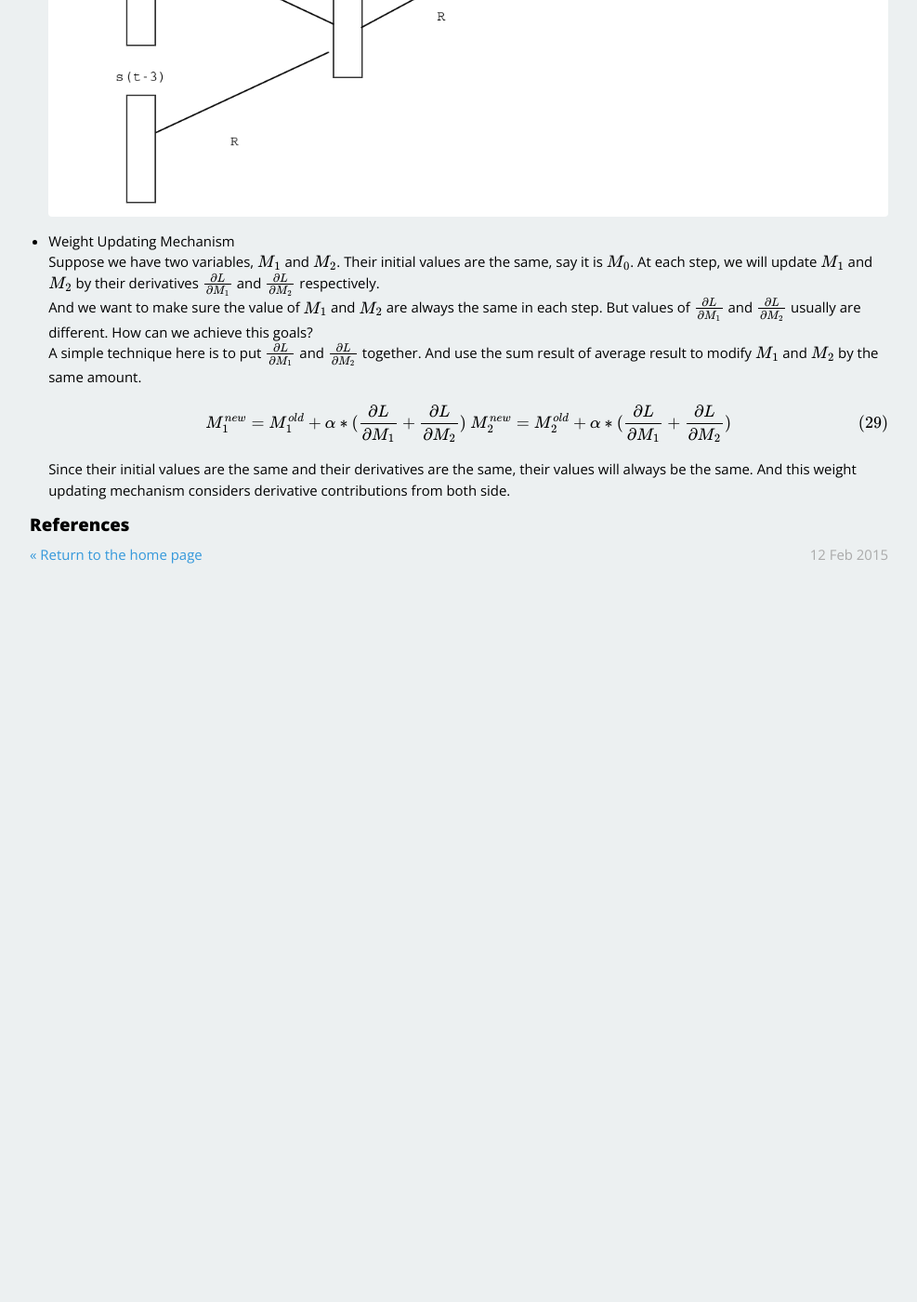
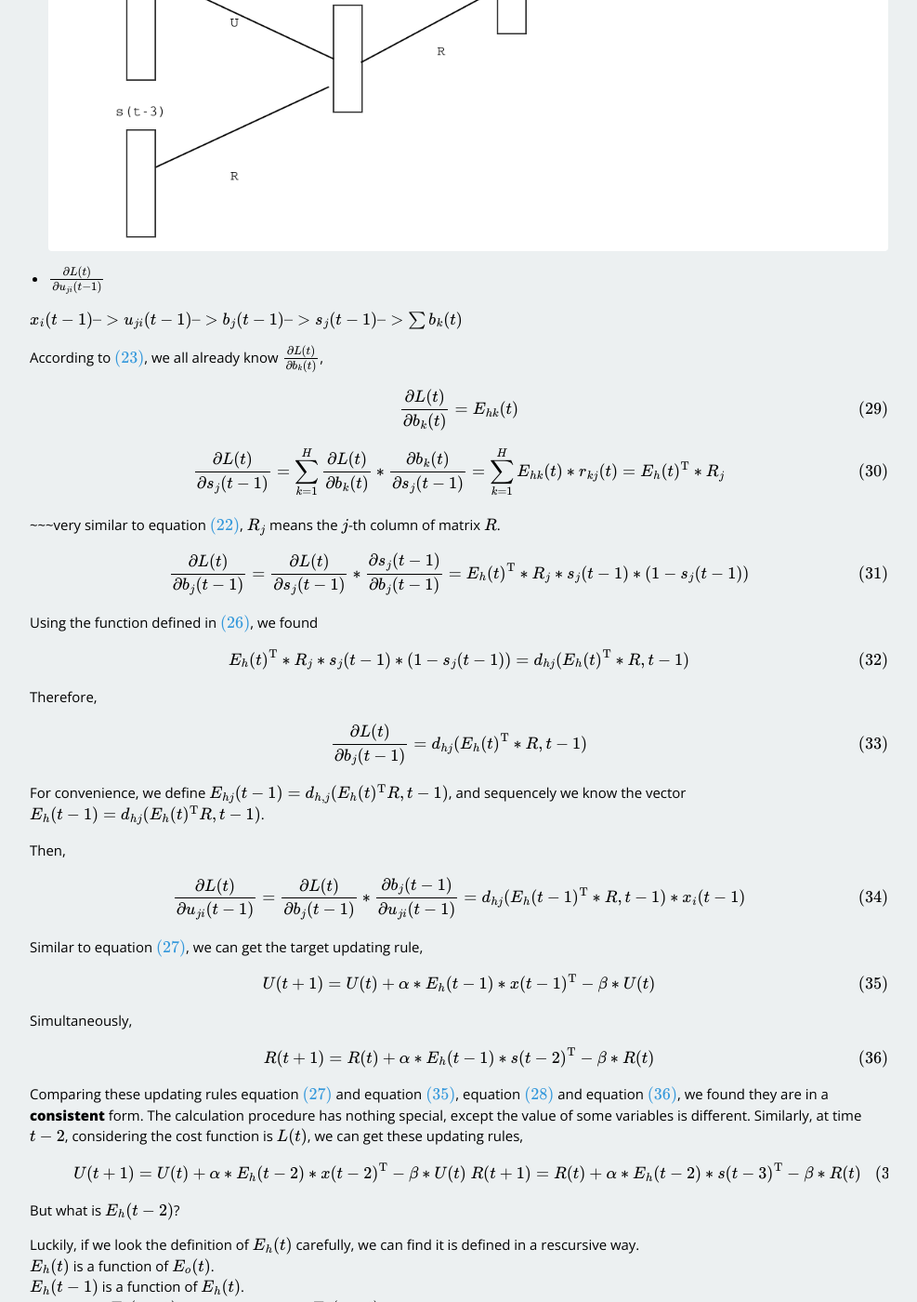
Before and after one commit to zeeeyang/zeeeyang.github.io, a Jekyll site: the page built from _posts/2015-02-12-RNNLM-BPTT-Step-by-Step.markdown, in a window 1280 px wide and 1400 px high, scrolled down 5854 px. Shown: the whole window at 93% size, without its empty margins (146-1133 px from the left). Built offline with Jekyll 4.4.1, drawn with Linux system fonts in a browser that asks for light colours; Markdown is read by kramdown in place of the engine named in the settings; formulas are drawn with MathJax 3; before the commit the page ends 6484 px from its top, so only the background shows below that; some of the changed text lies outside the part shown.

Commit message:
0.6 version of BPTT, need to understand why we need BPTT and make english more fluently

```diff
--- a/_posts/2015-02-12-RNNLM-BPTT-Step-by-Step.markdown
+++ b/_posts/2015-02-12-RNNLM-BPTT-Step-by-Step.markdown
@@ -258,6 +258,7 @@ It seems error **propagated recursively** from output layer to hidden layer unde
 Remember we want to obtain the maxtrix-vector form to update $U$. Using $E\_{h}(t)$, the updating rule is
 \begin{equation}
 U(t+1) = U(t) + \alpha \* E\_{h}(t) \* x(t)^\mathrm{T} - \beta \* U(t)
+\label{27}
 \end{equation}
 ### Updating $R$
 
@@ -265,15 +266,109 @@ Similarly to update $U$, we can get the updating rules of $R$,
 
 \begin{equation}
 R(t+1) = R(t) + \alpha \* E\_{h}(t) \* s(t-1)^\mathrm{T} - \beta \* R(t)
+\label{28}
 \end{equation}
 
 ---
 ##Backward Progagation Through Time
 
+* Why BPTT?
+
 * Unfolding
 ![Figure 3](/images/unfold_rnn.png "Unfolding Recurrent Neural Network")
 
+* $\frac{\partial{L(t)}}{\partial{u\_{ji}(t-1)}}$
+
+$x\_i(t-1)-->u\_{ji}(t-1)-->b\_{j}(t-1)-->s\_{j}(t-1)-->\sum{b\_k(t)}$
+
+According to $\eqref{23}$, we all already know $\frac{\partial{L(t)}}{\partial{b\_{k}(t)}}$,
+\begin{equation}
+\frac{\partial{L(t)}}{\partial{b\_{k}(t)}} = E\_{hk}(t)
+\end{equation}
+
+\begin{equation}
+\frac{\partial{L(t)}}{\partial{s\_{j}(t-1)}} = \sum\_{k=1}^{H}{\frac{\partial{L(t)}}{\partial{b\_{k}(t)}} \* \frac{\partial{b\_{k}(t)}}{\partial{s\_{j}(t-1)}}}
+= \sum\_{k=1}^{H}{E\_{hk}(t)*r\_{kj}(t)} = E\_h(t)^{\mathrm{T}} * R\_j
+\end{equation}
+
+~~~very similar to equation $\eqref{22}$, $R_j$ means the $j$-th column of matrix $R$.
+
+\begin{equation}
+\frac{\partial{L(t)}}{\partial{b\_{j}(t-1)}}  = \frac{\partial{L(t)}}{\partial{s\_{j}(t-1)}} \* \frac{
+\partial{s\_{j}(t-1)}
+}{
+\partial{b\_{j}(t-1)}
+}
+= E\_h(t)^{\mathrm{T}} * R\_j \* s\_{j}(t-1) \* (1-s\_{j}(t-1) )
+\end{equation}
+
+Using the function defined in $\eqref{26}$, we found
+\begin{equation}
+ E\_h(t)^{\mathrm{T}} * R\_j \* s\_{j}(t-1) \* (1-s\_{j}(t-1) ) = d\_{hj}(E\_h(t)^{\mathrm{T}}\*R, t-1)
+\end{equation}
+
+Therefore,
+\begin{equation}
+ \frac{\partial{L(t)}}{\partial{b\_{j}(t-1)}} = d\_{hj}(E\_h(t)^{\mathrm{T}}\*R, t-1)
+\end{equation}
+
+For convenience, we define $E\_{hj}(t-1)=d\_{h,j}(E\_{h}(t)^\mathrm{T}R,t-1)$, and sequencely we know the vector $E\_{h}(t-1) = d\_{hj}(E\_{h}(t)^\mathrm{T}R,t-1)$.
+
+Then,
+\begin{equation}
+ \frac{\partial{L(t)}}{\partial{u\_{ji}(t-1)}} = \frac{\partial{L(t)}}{\partial{b\_{j}(t-1)}} * \frac{\partial{b\_{j}(t-1)}}{\partial{u\_{ji}(t-1)}}
+ = d\_{hj}(E\_h(t-1)^{\mathrm{T}}\*R, t-1) * x\_{i}(t-1)
+\end{equation}
+
+Similar to equation $\eqref{27}$, we can get the target updating rule,
+
+\begin{equation}
+U(t+1) = U(t) + \alpha \* E\_{h}(t-1) \* x(t-1)^\mathrm{T} - \beta \* U(t)
+\label{35}
+\end{equation}
+
+Simultaneously,
+\begin{equation}
+R(t+1) = R(t) + \alpha \* E\_{h}(t-1) \* s(t-2)^\mathrm{T} - \beta \* R(t)
+\label{36}
+\end{equation}
+
+Comparing these updating rules equation $\eqref{27}$ and equation $\eqref{35}$, equation $\eqref{28}$ and equation $\eqref{36}$,  we found they are in a **consistent** form.
+The calculation procedure has nothing special, except the value of some variables is different.
+Similarly, at time $t-2$, considering the cost function is $L(t)$, we can get these updating rules,
+\begin{equation}
+ U(t+1) = U(t) + \alpha \* E\_{h}(t-2) \* x(t-2)^\mathrm{T} - \beta \* U(t) \\\
+ R(t+1) = R(t) + \alpha \* E\_{h}(t-2) \* s(t-3)^\mathrm{T} - \beta \* R(t)
+\end{equation}
+
+But what is $E\_{h}(t-2)$?
+
+Luckily, if we look the definition of $E\_{h}(t)$ carefully, we can find it is defined in a rescursive way.
+$E\_{h}(t)$ is a function of $E\_{o}(t)$.
+$E\_{h}(t-1)$ is a function of $E\_{h}(t)$.
+No doubtly, $E\_{h}(t-2)$ will be a function of $E\_{h}(t-1)$ and so on.
+
+Actually, $E\_{h-1}(t)$ means errors propagated from the output layer at time $t$ to the hidden layer at time $t-1$. Therefore we can say the error propagated in a recursive way.
+The matrix in function $d$ is the interaction matrix between the layer error comes in  and the layer flows out.
+For $E\_{h}(t)$, the interaction matrix  is $W$.
+For $E\_{h}(t-1)$, the matrix is $R$.
+For $E\_{h}(t-2)$ and later vector such as $E\_{h}(t-3)$, this martrix always is $R$. Because the error flows from current hidden layer to previous hidden layer and $R$ is the matrix between two hidden layers.
+
+Therefore we can get the form of $E\_{h}(t-2)$,
+
+\begin{equation}
+	E\_{h}(t-2) = d\_{h}(E\_{h}(t-1)^{\mathrm{T}}R,t-2)
+\end{equation}
+
+
 * Weight Updating Mechanism
+There is still another question.  We already know derivative of $\frac{\partial{L(t)}}{\partial{u\_{ji}(t)}}$,
+$\frac{\partial{L(t)}}{\partial{u\_{ji}(t-1)}}$, $\frac{\partial{L(t)}}{\partial{u\_{ji}(t-2)}}$.
+If we update them one by one,
+the value of $U$ differs with time $t$ in the unfolded network.
+But we must make sure $U$ will be the same at every time in the unfolded situation.
+how to update $U$?
+
 Suppose we have two variables, $M\_1$ and $M\_2$.
  Their initial values are the same, say it is $M\_0$. At each step, we will update $M\_1$ and $M\_2$ by their derivatives $\frac{\partial{L}}{\partial{M\_1}}$
 and $\frac{\partial{L}}{\partial{M\_2}}$ respectively.
@@ -286,4 +381,13 @@ M\_2^{new} =M\_2^{old} + \alpha \* (\frac{\partial{L}}{\partial{M\_1}}+\frac{\pa
 \end{equation}
 Since their initial values are the same and their derivatives are the same, their values will always be the same. And this weight updating mechanism considers derivative contributions from both side.
 
+Now, we can get final updating rules of $W$, $U$, $R$,
+\begin{equation}
+ W(t+1) = W(t) + \alpha \* E\_{o}(t) \* s(t)^\mathrm{T} - \beta \* W(t) \\\
+ U(t+1) = U(t) + \alpha \* \sum\_{m=0}^{M}{E\_{h}(t-m) \* x(t-m)^\mathrm{T}} - \beta \* U(t) \\\
+ R(t+1) = R(t) + \alpha \* \sum\_{m=0}^{M}{E\_{h}(t-m) \* s(t-m-1)^\mathrm{T}} - \beta \* R(t)
+\end{equation}
+
+where $M$ is the steps for unfolding.
+
 ##References
```
